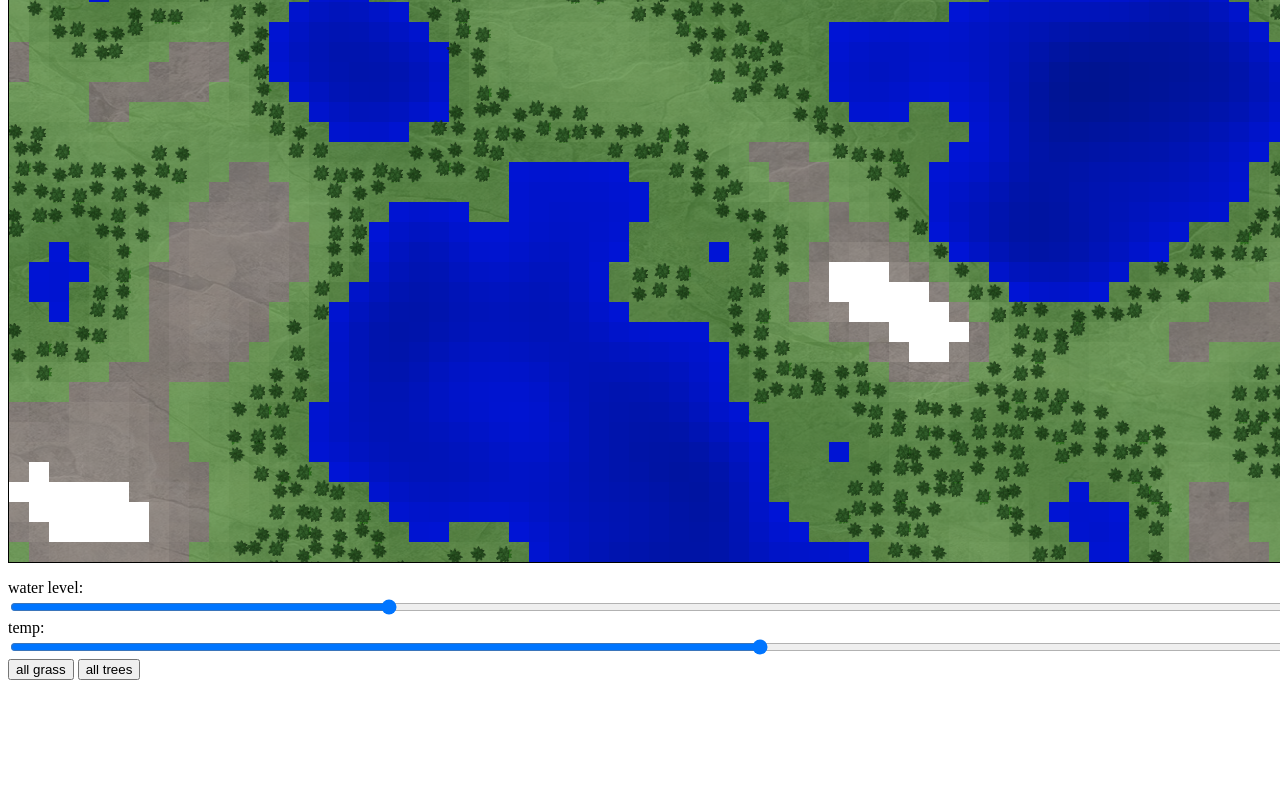
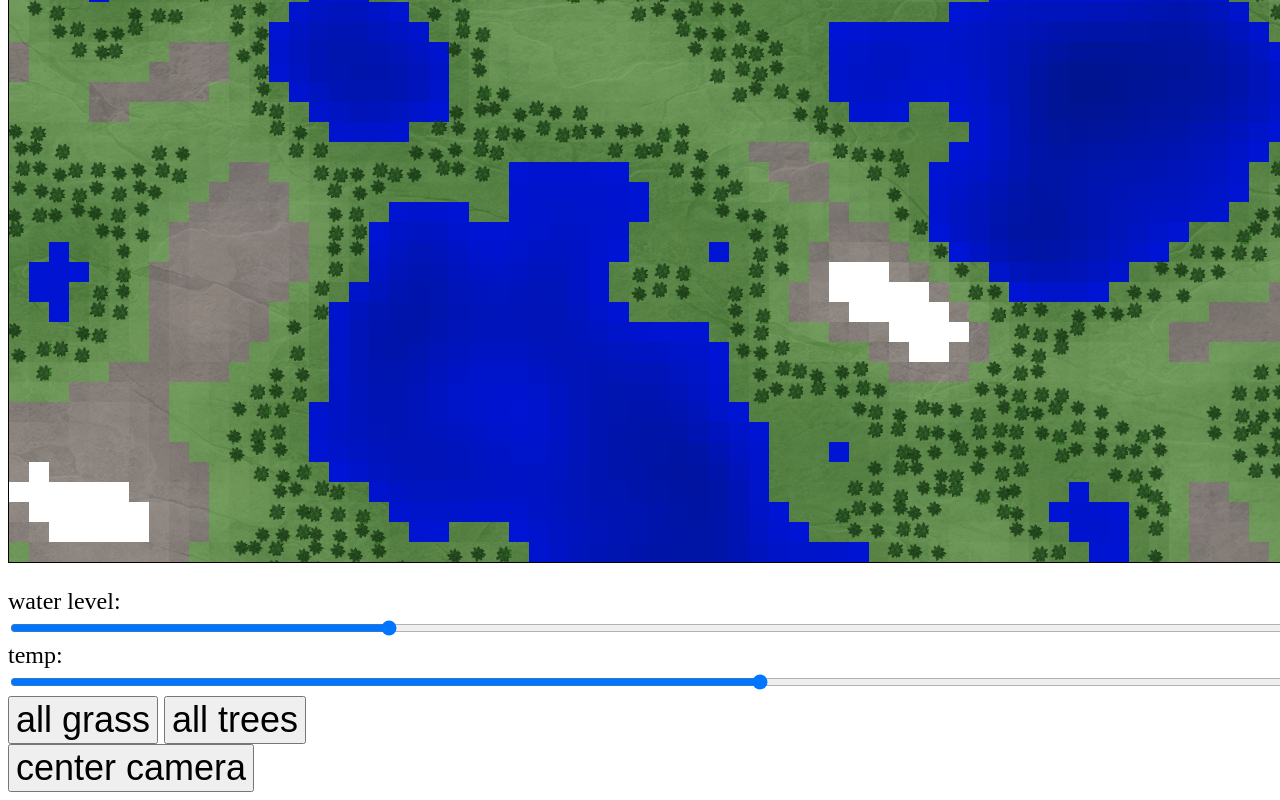
Before and after one commit to Zestmaster1/tile-based-terrain-gen, a plain HTML site: page index.html in a window 1280 px wide. Shown: the part 447-1247 px from the top of the page. Before the commit the page ends 1135 px from the top, so only its background shows below. Drawn offline with Linux system fonts and the light colour scheme; animation ran at ten frames a second.

Commit message:
Update index.html

```diff
--- a/index.html
+++ b/index.html
@@ -17,6 +17,10 @@
 
     input {
       width: 1500px;
+    }
+
+    body, button {
+      font-size: 1.5em;
     }
   </style>
 </head>
@@ -39,6 +43,8 @@
     <br>
     <button onclick="p.allGrass()">all grass</button>
     <button onclick="p.allTrees()">all trees</button>
+    <br>
+    <button onclick="camera.x = 0; camera.y = 0;">center camera</button>
   </div>
 
   <script src="main.js"></script>
```
